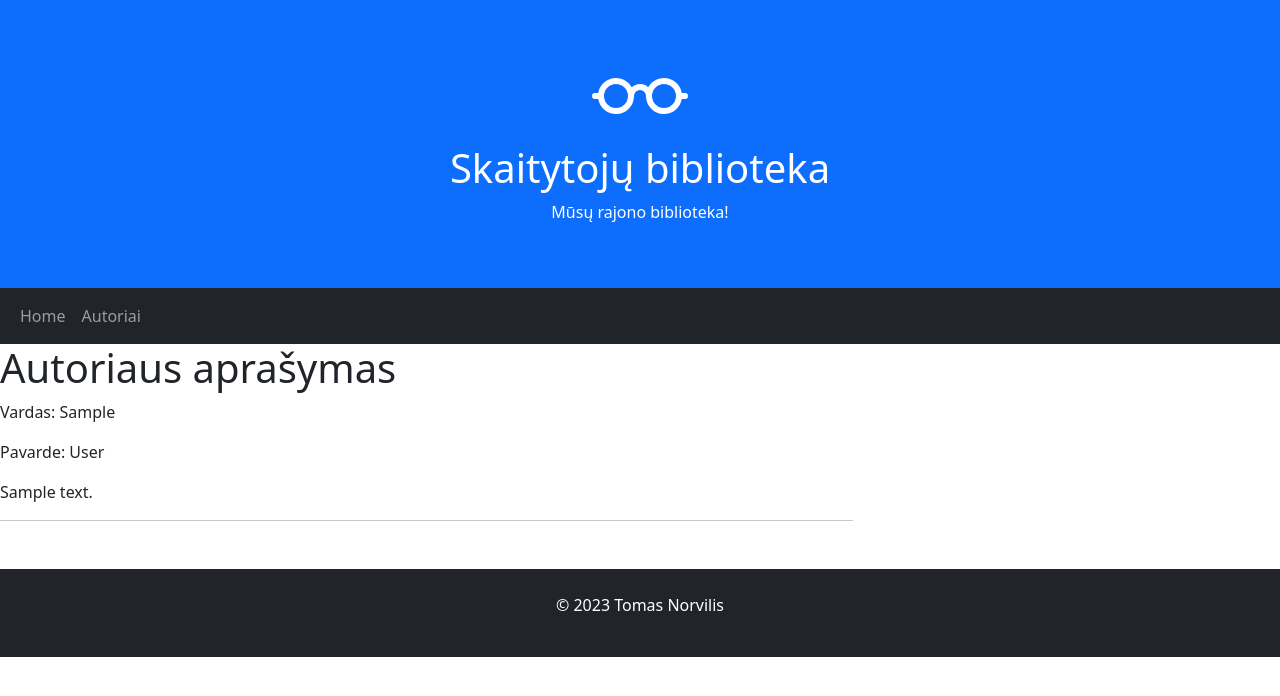
After one commit to TomasNorv/pythonBiblioteka_2023_01_16, a Django app: page /library/authors/1 in a window 1280 px wide. The commit adds this page. Shown: the top 696 px of the page. Run offline with Django 4.2, Linux system fonts and the light colour scheme; tables that the repository leaves empty hold one stand-in row (values such as "Sample post").

Commit message:
paspaudus ant autoriau uzeinam i jo aprasyma

```diff
--- a/mysite/library/models.py
+++ b/mysite/library/models.py
@@ -41,6 +41,7 @@ class Book(models.Model):
 class Author(models.Model):
     first_name = models.CharField('Vardas', max_length=100)
     last_name = models.CharField('Pavardė', max_length=100)
+    description = models.TextField(verbose_name="Aprašymas", max_length=3000, null=True, blank=True, default="")
 
     def display_books(self):
         return ", ".join(book.title for book in self.books.all()[:3])
--- /dev/null
+++ b/mysite/library/templates/author.html
@@ -0,0 +1,11 @@
+{% extends "base.html" %}
+
+{% block title %}Autorius{% endblock %}
+{% block content %}
+<h1>Autoriaus aprašymas</h1>
+<p>Vardas: {{ author.first_name }} </p>
+<p>Pavarde: {{ author.last_name }} </p>
+<p>{{ author.description }} </p>
+<hr>
+
+{% endblock %}
--- a/mysite/library/templates/authors.html
+++ b/mysite/library/templates/authors.html
@@ -5,8 +5,8 @@
 <h1>Autoriai</h1>
 {% for author in authors %}
 <hr>
-<p>Vardas: {{ author.first_name }} </p>
-<p>Pavarde: {{ author.last_name }} </p>
-<!--<p>{{author}}</p>-->
+<!--<p>Vardas: {{ author.first_name }} </p>-->
+<!--<p>Pavarde: {{ author.last_name }} </p>-->
+<p><a href="{% url 'author' author.id %}">{{ author }}</a></p>
 {% endfor %}
 {% endblock %}
--- a/mysite/library/templates/base.html
+++ b/mysite/library/templates/base.html
@@ -28,6 +28,10 @@
     <ul class="navbar-nav">
       <li class="nav-item">
         <a class="nav-link" href="{% url 'index' %}">Home</a>
+      <li class="nav-item">
+        <a class="nav-link" href="{% url 'authors' %}">Autoriai</a>
+
+
     </ul>
   </div>
 </nav>
--- a/mysite/library/urls.py
+++ b/mysite/library/urls.py
@@ -3,5 +3,5 @@ from. import views
 urlpatterns = [
     path('', views.index, name= "index"),
     path('authors/',views.authors, name = "authors"),
-
+    path('authors/<int:author_id>',views.author, name='author'),
 ]
--- a/mysite/library/views.py
+++ b/mysite/library/views.py
@@ -1,4 +1,4 @@
-from django.shortcuts import render
+from django.shortcuts import render, get_object_or_404
 from django.http import HttpResponse
 from .models import Book, BookInstance, Author
 # Create your views here.
@@ -27,3 +27,10 @@ def authors(request):
         'authors': authors,
     }
     return render(request, 'authors.html', context = context)
+
+def author(request, author_id):
+    author = get_object_or_404(Author, pk=author_id)
+    context = {
+        'author': author,
+    }
+    return render(request, 'author.html', context=context)
```
